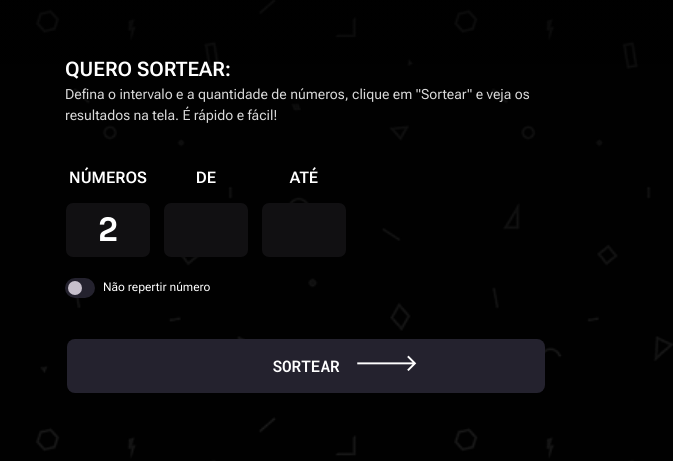
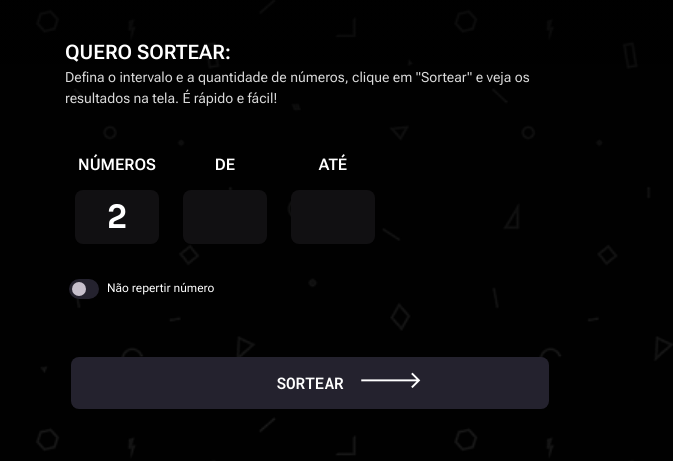
Before and after one commit to Alexandre-dotDev/desafio-app-numbers, a website built with webpack: page src/index.html in a window 1280 px wide. Shown: the part 240-701 px from the top of the page, 607-1280 px from the left. Built offline with nearby package versions, Linux system fonts and the light colour scheme.

Commit message:
fix: Ajuste no file raffle.css

```diff
--- a/src/css/raffle.css
+++ b/src/css/raffle.css
@@ -19,23 +19,34 @@
 
       & fieldset {
         all: unset;
+
         display: flex;
         flex-direction: column;
+        width: 100%;
+        padding-inline: 0.25rem;
 
         & .wrapper-inputs {
           display: flex;
-          gap: 0.75rem;
+          align-items: center;
+          column-gap: 0.75rem;
+
+          overflow: hidden;
 
           & .inputs {
             display: flex;
             flex-direction: column;
 
-            overflow: hidden;
+            & label {
+              display: flex;
+              flex-direction: column;
+              align-items: center;
+              /* justify-content: center; */
+              width: 6rem;
+              height: 110px;
 
-            & label {
+              padding: 0.25rem;
               font: var(--label-sm);
               text-transform: uppercase;
-              text-align: center;
               transition: 0.2s;
 
               & .input-wrapper {
@@ -47,6 +58,7 @@
                 height: 3.5rem;
                 margin-top: 0.75rem;
                 border-radius: 0.5rem;
+
                 overflow: hidden;
                 z-index: 0;
 
@@ -55,8 +67,8 @@
                   position: absolute;
                   top: -2rem;
                   left: -2.5rem;
-                  width: 200%;
-                  height: 200%;
+                  width: calc(5.375rem * 2);
+                  height: calc(3.5rem * 2);
                   transform: rotate(0deg);
                   background: var(--bg-border);
                   animation: rolling 4s linear infinite;
@@ -74,7 +86,7 @@
                   right: 1px;
                   bottom: 1px;
                   background: var(--bg-secondary);
-                  border-radius: calc(0.5rem - 1px);
+                  border-radius: 0.5rem;
                   z-index: 1;
                   transition: 0.2s;
                 }
@@ -111,6 +123,9 @@
         }
 
         & .wrapper-btn {
+          display: flex;
+          flex-direction: column;
+          gap: 1rem;
           margin-top: 1.25rem;
 
           & .toggle {
@@ -178,7 +193,6 @@
             width: 100%;
             height: 3.5rem;
             margin-top: 2.5rem;
-
             text-transform: uppercase;
 
             border: none;
@@ -213,7 +227,7 @@
               align-items: center;
               justify-content: center;
               width: 99%;
-              height: 3.4rem;
+              height: 3.3rem;
               right: 5.5rem;
 
               font: var(--roboto-overline);
```
